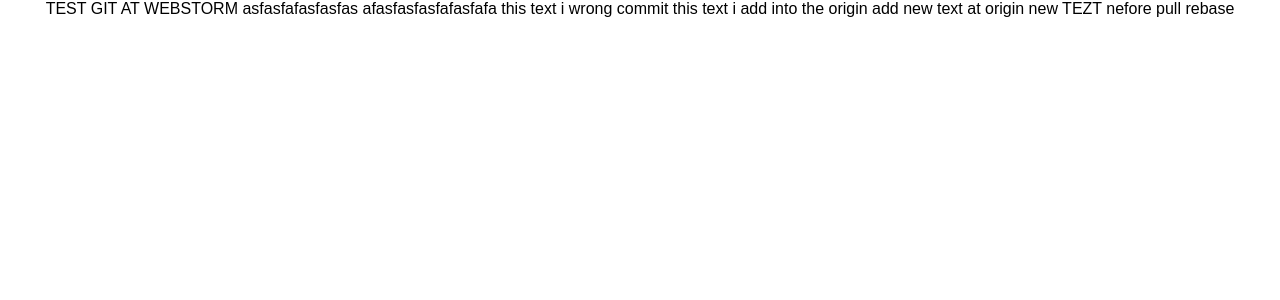
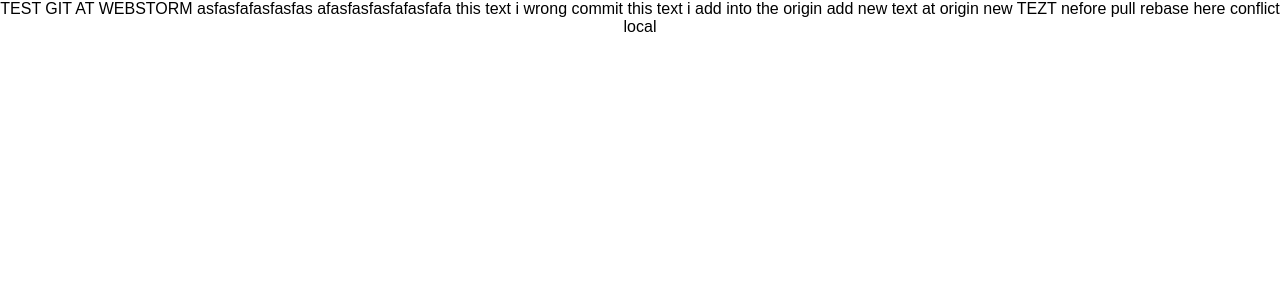
Before and after one commit to Fenricage/WebStormGit, a React (Create React App) app: page / in a window 1280 px wide. Shown: the top 300 px of the page. Built offline with nearby package versions, Linux system fonts and the light colour scheme.

Commit message:
change app to conflict

```diff
--- a/src/App.js
+++ b/src/App.js
@@ -14,7 +14,7 @@
       add new text at origin
 
       new TEZT nefore pull rebase
-
+      here conflict local
       </div>
     );
   }
```
